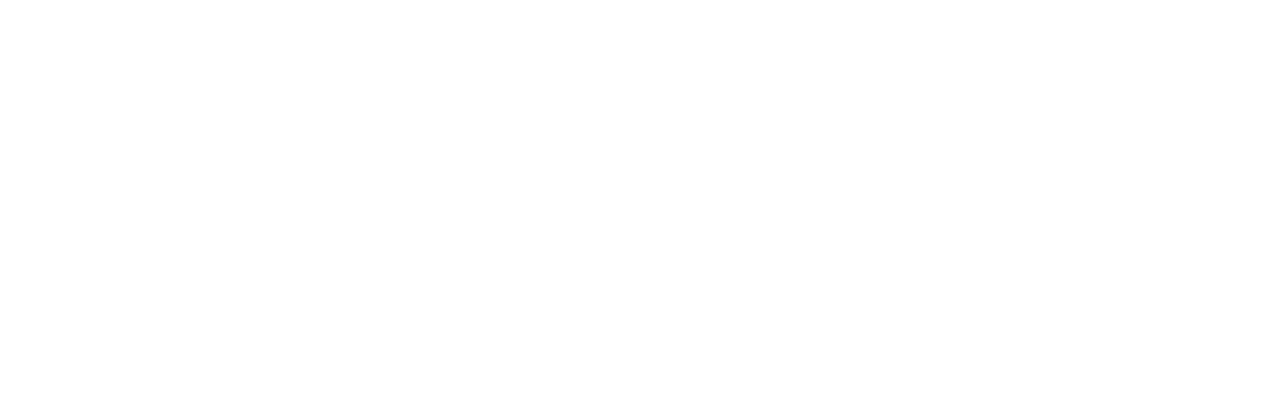
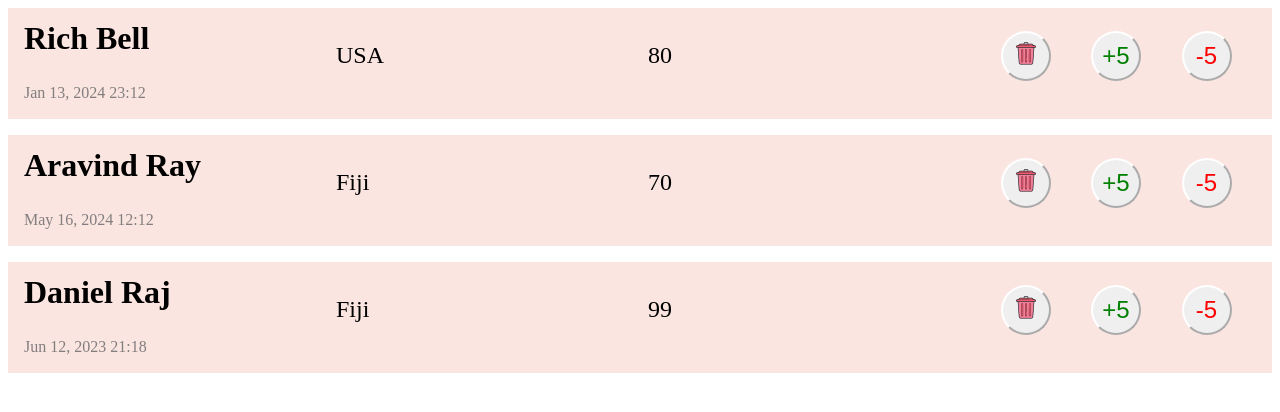
Before and after one commit to Aravindray/Learn_JavaScript, a plain HTML site: page Asabeneh/workout/workout.html in a window 1280 px wide. Drawn offline with Linux system fonts and the light colour scheme.

Commit message:
learning dom

```diff
--- a/Asabeneh/workout/workout.css
+++ b/Asabeneh/workout/workout.css
@@ -0,0 +1,75 @@
+.container {
+    /* grid-area: 2 / 1 / -1/ -1; */
+    display: flex;
+    flex-direction: column;
+    gap: 1rem;
+}
+
+.userObject {
+    display: grid;
+    grid-template-columns: repeat(4, 1fr);
+    grid-template-rows: 70px 25px;
+    align-items: center;
+    background-color: #fae5e1;
+    padding-left: 1rem;
+    padding-bottom: 1rem;
+}
+
+.nameDate {
+    grid-area: 1 / 1 / -1 / 2;
+}
+
+.userCountry {
+    grid-area: 1 / 2 / -1 / 3;
+    font-size: 1.5rem;
+}
+
+.userScore {
+    grid-area: 1 / 3 / -1 / 4;
+    font-size: 1.5rem;
+}
+
+.btnHolder {
+    grid-area: 1 / 4 / -1 / 5;
+    display: flex;
+    justify-content: space-evenly;
+}
+
+input[type="text"] {
+    font-size: 1.5rem;
+    width: 200px;
+    padding: 1rem;
+}
+
+input[type="submit"] {
+    font-size: 1.5rem;
+    padding: 1rem;
+    background-color: #fae5e1;
+    border-color: #fae5e1;
+}
+
+h2 {
+    font-size: 2rem;
+}
+
+.accountCreatedDate {
+    font-size: 1rem;
+    color: #837e7e;
+}
+
+button {
+    width: 50px;
+    height: 50px;
+    border-radius: 50%;
+    border-color: white;
+}
+
+.incFive {
+    color: green;
+    font-size: 1.5rem;
+}
+
+.decFive {
+    color: red;
+    font-size: 1.5rem;
+}
--- a/Asabeneh/workout/workout.html
+++ b/Asabeneh/workout/workout.html
@@ -8,6 +8,9 @@
     <link rel="icon" href="../../assets/JS_logo.ico">
 </head>
 <body>
+    <main class="container">
+
+    </main>
     <script src="workout.js"></script>
 </body>
 </html>
--- a/Asabeneh/workout/workout.js
+++ b/Asabeneh/workout/workout.js
@@ -0,0 +1,65 @@
+const users = [
+    {
+        firstName: 'Rich',
+        lastName: 'Bell',
+        country: 'USA',
+        score: 80,
+        userId: 1,
+        createdDate: 'Jan 13, 2024 23:12',
+    },
+    {
+        firstName: 'Aravind',
+        lastName: 'Ray',
+        country: 'Fiji',
+        score: 70,
+        userId: 2,
+        createdDate: 'May 16, 2024 12:12',
+    },
+    {
+        firstName: 'Daniel',
+        lastName: 'Raj',
+        country: 'Fiji',
+        score: 99,
+        userId: 3,
+        createdDate: 'Jun 12, 2023 21:18',
+    },
+]
+
+let container = document.querySelector('.container')
+
+// for (let {firstName, lastName, country, score, userId, createdDate} of users) {
+//     let item = `<section class="userObject">
+//     <div class="nameDate">
+//         <h2 class="userName">${firstName} ${lastName}</h2>
+//         <p class="accountCreatedDate">${createdDate}</p>
+//     </div>
+//     <p class="userCountry">${country}</p>
+//     <p class="userScore">${score}</p>
+//     <div class="btnHolder">
+//         <button class="delUser" id='${userId}'><img src="../../assets/delete.png" alt="delete bin icon"></button>
+//         <button class="incFive">+5</button>
+//         <button class="decFive">-5</button>
+//     </div>
+//     </section>`
+//     container.innerHTML = item
+// }
+
+function displayPlayers() {
+    let htmlContent = users.map((user) => {
+        return `<section class="userObject">
+        <div class="nameDate">
+        <h2 class="userName">${user.firstName} ${user.lastName}</h2>
+        <p class="accountCreatedDate">${user.createdDate}</p>
+        </div>
+        <p class="userCountry">${user.country}</p>
+        <p class="userScore">${user.score}</p>
+        <div class="btnHolder">
+        <button class="delUser" id='${user.userId}'><img src="../../assets/delete.png" alt="delete bin icon"></button>
+        <button class="incFive">+5</button>
+        <button class="decFive">-5</button>
+        </div>
+        </section>`
+    }).join('')
+    container.innerHTML = htmlContent
+}
+displayPlayers()
```
